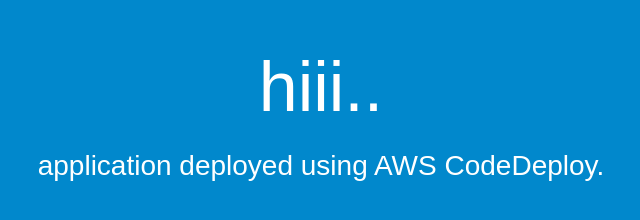
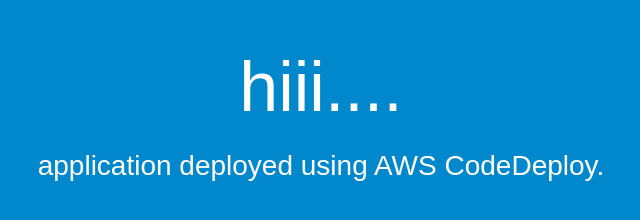
Before and after one commit to lekharaj55/shivani, a plain HTML site: page index.html in a window 1280 px wide. Shown: the whole page, without its empty margins (319-959 px from the left). Drawn offline with Linux system fonts and the light colour scheme.

Commit message:
Update index.html

```diff
--- a/index.html
+++ b/index.html
@@ -26,7 +26,7 @@
 	</head>
 	<body>
 		  <div align="center">
-			      <h1>hiii..</h1>
+			      <h1>hiii....</h1>
 			          <h2> application deployed using AWS CodeDeploy.</h2>
 
 				    </div>
```
